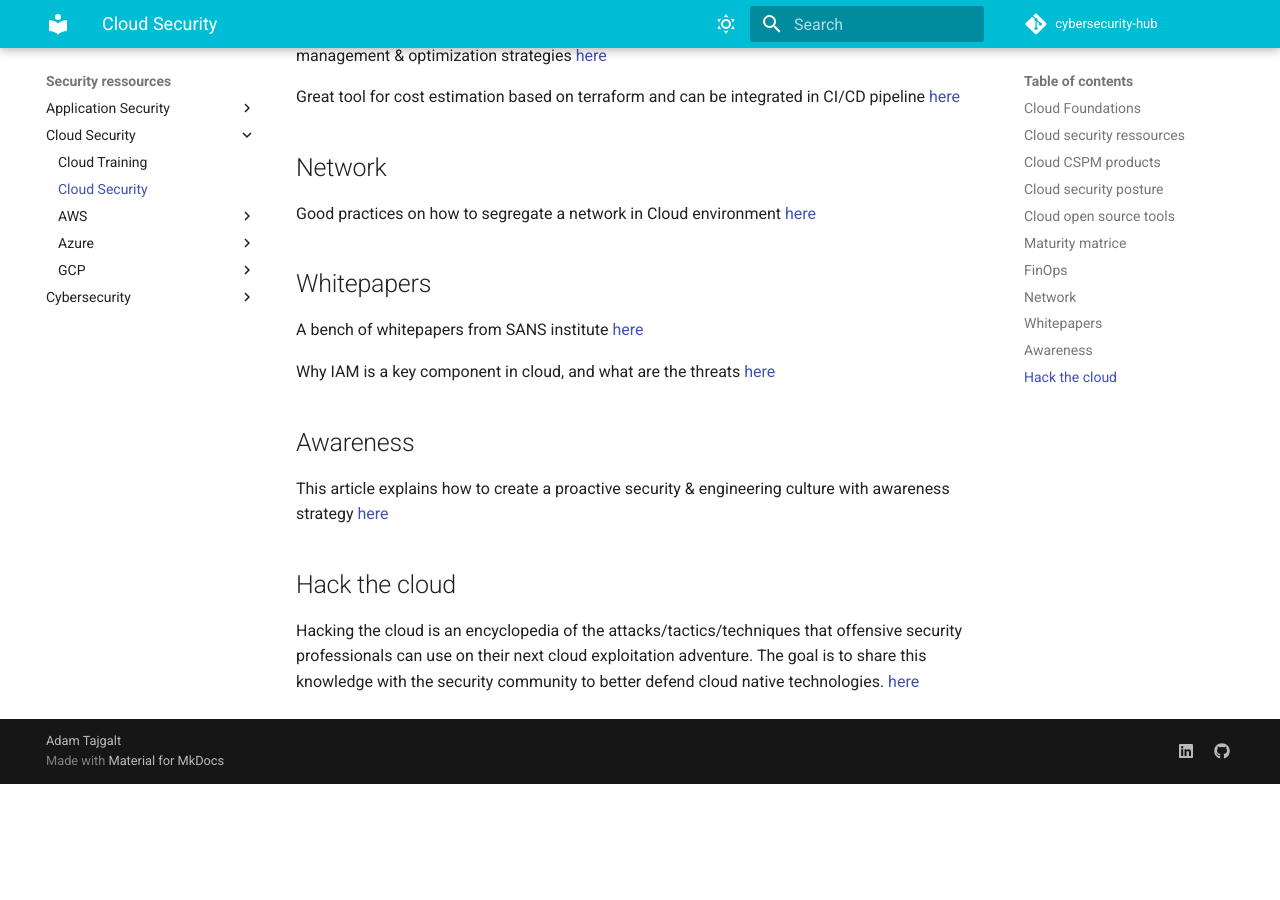
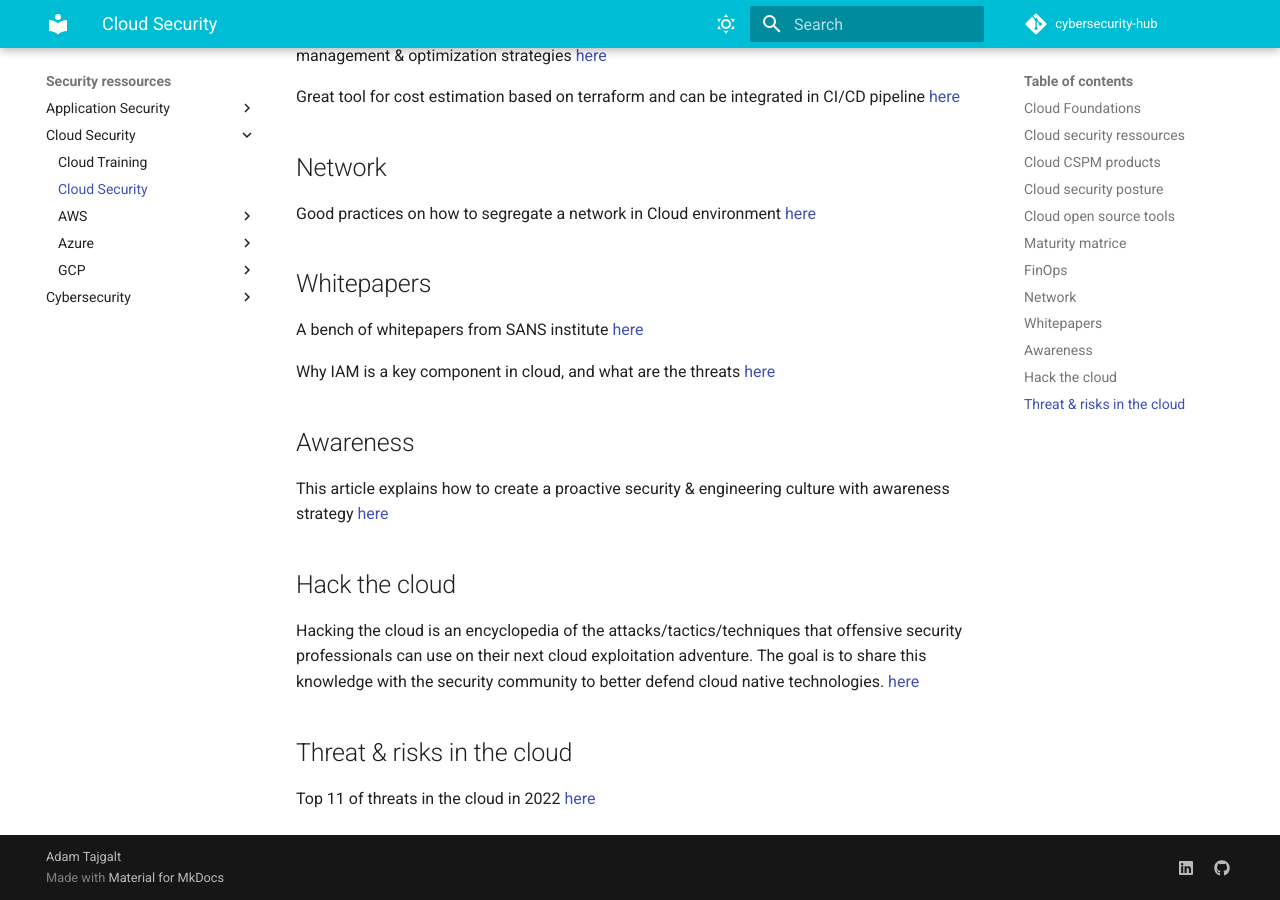
Before and after one commit to adamtaj/cybersecurity-hub, an MkDocs documentation site: the page built from docs/Security ressources/Cloud Security/cloud_security.md, in a window 1280 px wide and 900 px high, scrolled down 3357 px. Built offline with MkDocs 1.6.1 and Material for MkDocs 9.7.7, drawn with Linux system fonts in a browser that asks for light colours; comment, search, counter and statistics services are not loaded; before the commit the page ends 4141 px from its top, so only the background shows below that.

Commit message:
Add more content

```diff
--- a/docs/Security ressources/Cloud Security/cloud_security.md
+++ b/docs/Security ressources/Cloud Security/cloud_security.md
@@ -80,3 +80,7 @@ This article explains how to create a proactive security & engineering culture w
 ## Hack the cloud
 
 Hacking the cloud is an encyclopedia of the attacks/tactics/techniques that offensive security professionals can use on their next cloud exploitation adventure. The goal is to share this knowledge with the security community to better defend cloud native technologies. [here](https://hackingthe.cloud)
+
+## Threat & risks in the cloud
+
+Top 11 of threats in the cloud in 2022 [here](https://www.linkedin.com/pulse/top-11-des-menaces-sur-le-cloud-computing-en-2022-mohamed-abdennebi/?trackingId=tyHy8xy1SH2T6C3pY%2BEmTg%3D%3D)
```
